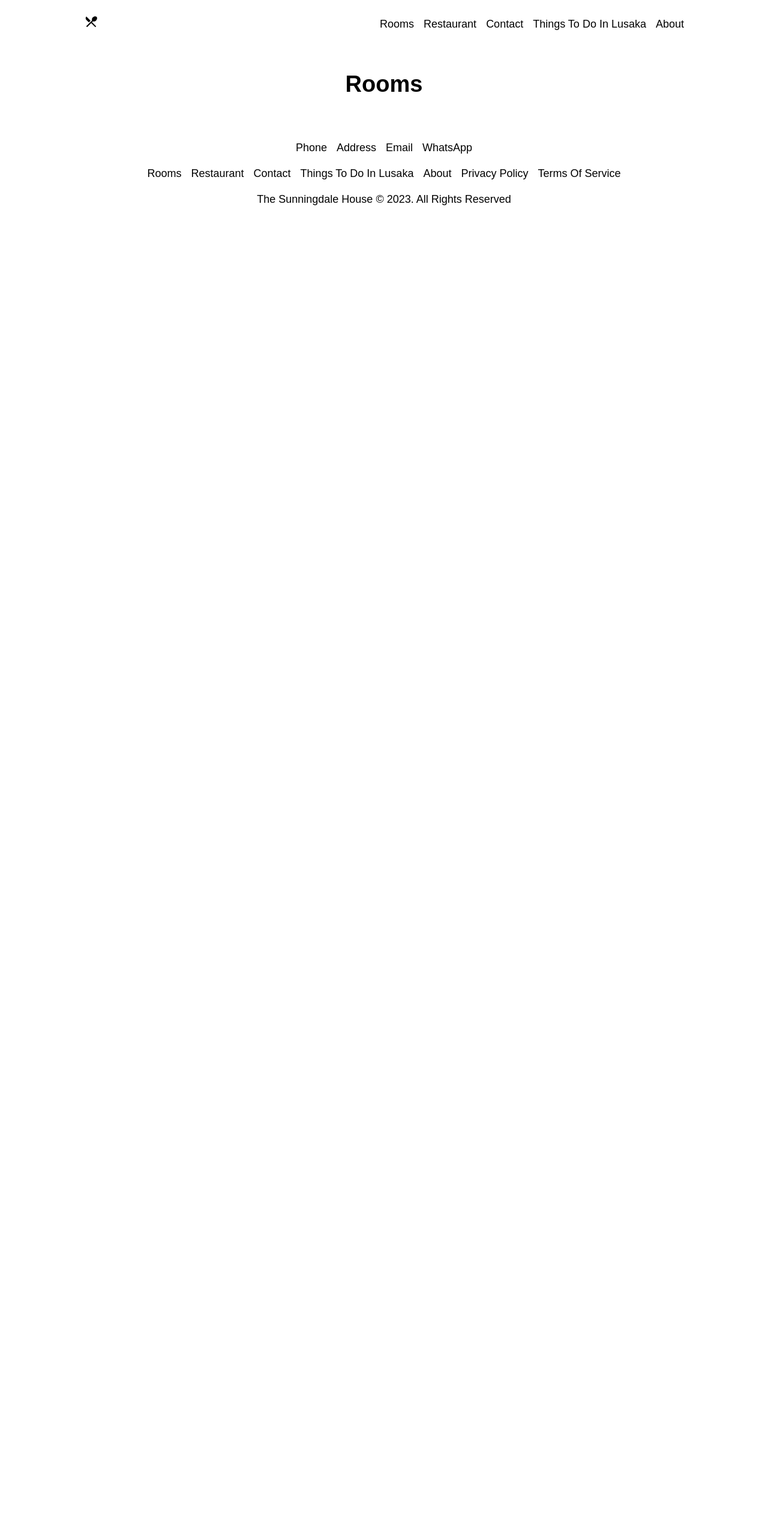
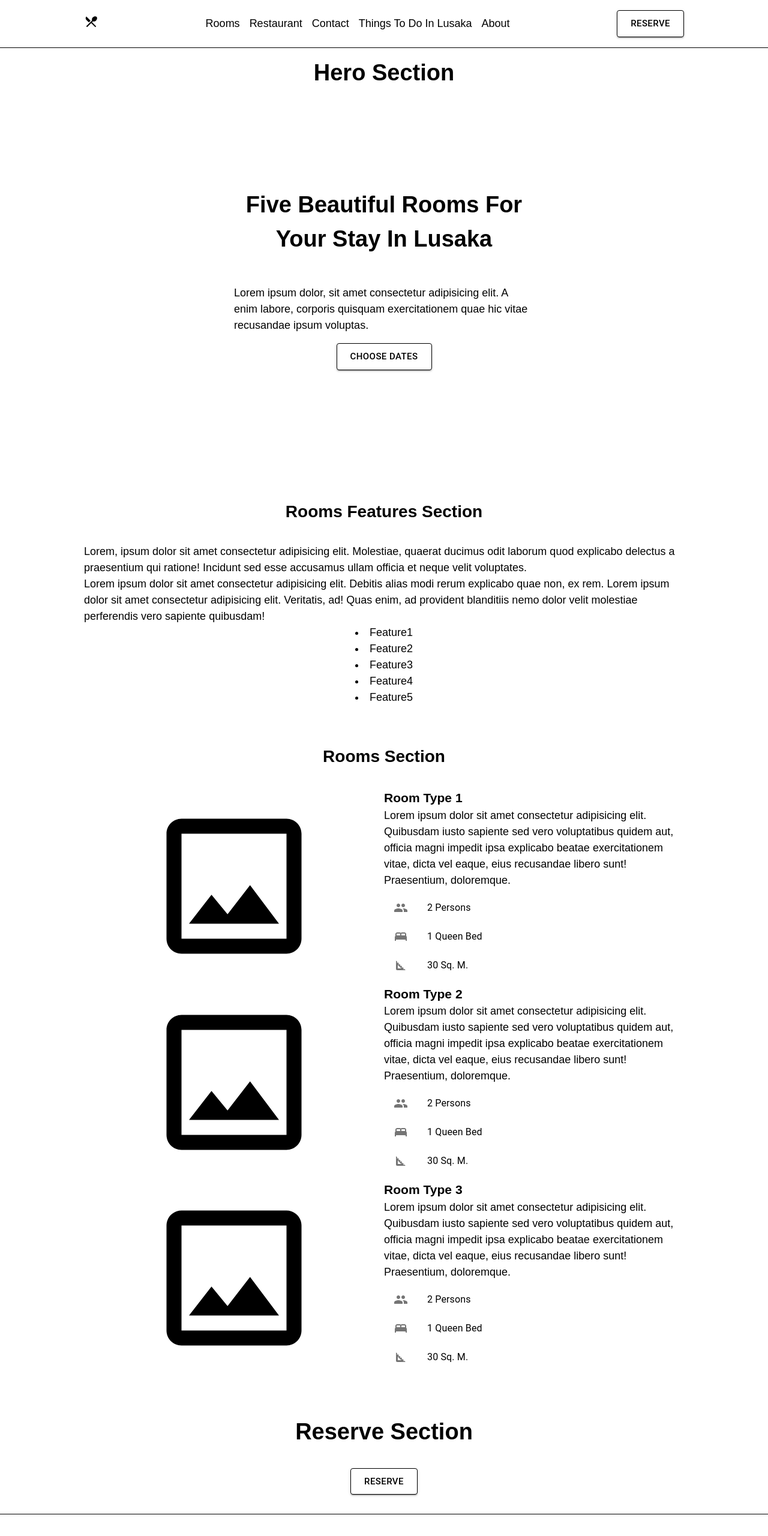
Before and after one commit to spqrod/the-sunningdale-house, a React (Create React App) app: page /rooms in a window 1280 px wide. Shown: the top 2560 px of the page at 60% size. Before the commit the page ends 800 px from the top, so only its background shows below. Built offline with nearby package versions, Linux system fonts and the light colour scheme.

Commit message:
Add rooms page structure

```diff
--- a/src/components/Header.js
+++ b/src/components/Header.js
@@ -1,6 +1,7 @@
 import { Link } from "react-router-dom";
 import LocalDiningIcon from '@mui/icons-material/LocalDining';
 import "../styles/header.css";
+import Button from "@mui/material/Button";
 
 export default function Header() {
     return (
@@ -37,6 +38,15 @@ export default function Header() {
                     </Link>
                 </li>
             </ul>
+            <div className="headerReserveButtonContainer">
+                <Button variant="contained" size="large"
+                        sx={{
+                            backgroundColor: "white",
+                            color: "black",
+                            border: "1px solid black"
+                        }}>Reserve
+                </Button>
+            </div>
         </header>
     );
 }
--- a/src/pages/Contact.js
+++ b/src/pages/Contact.js
@@ -10,7 +10,7 @@ import Button from "@mui/material/Button";
 
 export default function Contact() {
     return (
-        <main>
+        <main className="contactPage">
             <section>
                 <h1>Get In Touch!</h1>
                 <div className="contactOptionsContainer">
@@ -37,7 +37,8 @@ export default function Contact() {
                     <Button className="formButton" variant="contained" size="large"
                     sx={{
                         backgroundColor: "white",
-                        color: "black"
+                        color: "black",
+                        border: "1px solid black"
                     }}>Send Message</Button>
                 </form>
             </section>
--- a/src/pages/Restaurant.js
+++ b/src/pages/Restaurant.js
@@ -5,7 +5,7 @@ import Button from '@mui/material/Button';
 
 export default function Restaurant() {
     return (
-        <main>
+        <main className="restaurantPage">
             <section className="heroSection">
                 <h1>Hero Section</h1>
                 <div className="heroInfoContainer">
@@ -42,7 +42,7 @@ export default function Restaurant() {
             </section>
             <section className="menuSection">
                 <h2>Menu Section</h2>
-                <p>Just a text description of what we serve?</p>
+                <p>Just a text and photo description of what we serve?</p>
                 <p>Or a downloadable .pdf?</p>
                 <p>Or a dynamic menu like this one: <a href='https://www.jupiterrestaurant.nyc/menus/#dinner'>https://www.jupiterrestaurant.nyc/menus/#dinner</a></p>
             </section>
--- a/src/pages/Rooms.js
+++ b/src/pages/Rooms.js
@@ -1,8 +1,145 @@
+import List from '@mui/material/List';
+import ListItem from '@mui/material/ListItem';
+import ListItemIcon from '@mui/material/ListItemIcon';
+import ListItemText from '@mui/material/ListItemText';
+import PeopleIcon from '@mui/icons-material/People';
+import SquareFootIcon from '@mui/icons-material/SquareFoot';
+import BedIcon from '@mui/icons-material/Bed';
+import InsertPhotoOutlinedIcon from '@mui/icons-material/InsertPhotoOutlined';
+import Button from "@mui/material/Button";
+import "../styles/rooms.css";
+
 export default function Rooms() {
     return (
-        <main>
-            <section className="">
-                <h1>Rooms</h1>
+        <main className="roomsPage">
+            <section className="heroSection">
+                <h1>Hero Section</h1>
+                <div className="heroInfoContainer">
+                    <h1>Five Beautiful Rooms For Your Stay In Lusaka</h1>
+                    <p>Lorem ipsum dolor, sit amet consectetur adipisicing elit. A enim labore, corporis quisquam exercitationem quae hic vitae recusandae ipsum voluptas.</p>
+                    <Button variant="contained" size="large"
+                    sx={{
+                        backgroundColor: "white",
+                        color: "black",
+                        border: "1px solid black"
+                    }}>Choose Dates</Button>
+                </div>
+            </section>
+            <section className="roomsFeaturesSection">
+                <h2>Rooms Features Section</h2>
+                <p>Lorem, ipsum dolor sit amet consectetur adipisicing elit. Molestiae, quaerat ducimus odit laborum quod explicabo delectus a praesentium qui ratione! Incidunt sed esse accusamus ullam officia et neque velit voluptates.</p>
+                <p>Lorem ipsum dolor sit amet consectetur adipisicing elit. Debitis alias modi rerum explicabo quae non, ex rem. Lorem ipsum dolor sit amet consectetur adipisicing elit. Veritatis, ad! Quas enim, ad provident blanditiis nemo dolor velit molestiae perferendis vero sapiente quibusdam!
+                </p>
+                <ul>
+                    <li>Feature1</li>
+                    <li>Feature2</li>
+                    <li>Feature3</li>
+                    <li>Feature4</li>
+                    <li>Feature5</li>
+                </ul>
+            </section>
+            <section className="roomsSection">
+                <h2>Rooms Section</h2>
+                <div className="roomContainer">
+                    <div className="roomPhotoContainer">
+                        <InsertPhotoOutlinedIcon sx={{fontSize: "300px"}}/>
+                    </div>
+                    <div className="roomInfoContainer">
+                        <h3>Room Type 1</h3>
+                        <p>Lorem ipsum dolor sit amet consectetur adipisicing elit. Quibusdam iusto sapiente sed vero voluptatibus quidem aut, officia magni impedit ipsa explicabo beatae exercitationem vitae, dicta vel eaque, eius recusandae libero sunt! Praesentium, doloremque.
+                        </p>
+                        <List>
+                            <ListItem>
+                                <ListItemIcon>
+                                    <PeopleIcon />
+                                </ListItemIcon>
+                                <ListItemText primary="2 Persons" />
+                            </ListItem>
+                            <ListItem>
+                                <ListItemIcon>
+                                    <BedIcon />
+                                </ListItemIcon>
+                                <ListItemText primary="1 Queen Bed" />
+                            </ListItem>
+                            <ListItem>
+                                <ListItemIcon>
+                                    <SquareFootIcon />
+                                </ListItemIcon>
+                                <ListItemText primary="30 Sq. M." />
+                            </ListItem>
+                        </List>
+                    </div>
+                </div>
+                <div className="roomContainer">
+                    <div className="roomPhotoContainer">
+                        <InsertPhotoOutlinedIcon sx={{fontSize: "300px"}}/>
+                    </div>
+                    <div className="roomInfoContainer">
+                        <h3>Room Type 2</h3>
+                        <p>Lorem ipsum dolor sit amet consectetur adipisicing elit. Quibusdam iusto sapiente sed vero voluptatibus quidem aut, officia magni impedit ipsa explicabo beatae exercitationem vitae, dicta vel eaque, eius recusandae libero sunt! Praesentium, doloremque.
+                        </p>
+                        <List>
+                            <ListItem>
+                                <ListItemIcon>
+                                    <PeopleIcon />
+                                </ListItemIcon>
+                                <ListItemText primary="2 Persons" />
+                            </ListItem>
+                            <ListItem>
+                                <ListItemIcon>
+                                    <BedIcon />
+                                </ListItemIcon>
+                                <ListItemText primary="1 Queen Bed" />
+                            </ListItem>
+                            <ListItem>
+                                <ListItemIcon>
+                                    <SquareFootIcon />
+                                </ListItemIcon>
+                                <ListItemText primary="30 Sq. M." />
+                            </ListItem>
+                        </List>
+                    </div>
+                </div>
+                <div className="roomContainer">
+                    <div className="roomPhotoContainer">
+                        <InsertPhotoOutlinedIcon sx={{fontSize: "300px"}}/>
+                    </div>
+                    <div className="roomInfoContainer">
+                        <h3>Room Type 3</h3>
+                        <p>Lorem ipsum dolor sit amet consectetur adipisicing elit. Quibusdam iusto sapiente sed vero voluptatibus quidem aut, officia magni impedit ipsa explicabo beatae exercitationem vitae, dicta vel eaque, eius recusandae libero sunt! Praesentium, doloremque.
+                        </p>
+                        <List>
+                            <ListItem>
+                                <ListItemIcon>
+                                    <PeopleIcon />
+                                </ListItemIcon>
+                                <ListItemText primary="2 Persons" />
+                            </ListItem>
+                            <ListItem>
+                                <ListItemIcon>
+                                    <BedIcon />
+                                </ListItemIcon>
+                                <ListItemText primary="1 Queen Bed" />
+                            </ListItem>
+                            <ListItem>
+                                <ListItemIcon>
+                                    <SquareFootIcon />
+                                </ListItemIcon>
+                                <ListItemText primary="30 Sq. M." />
+                            </ListItem>
+                        </List>
+                    </div>
+                </div>
+            </section>
+            <section className="reserveSection">
+                <h1>Reserve Section</h1>
+                <Button variant="contained" size="large"
+                            sx={{
+                                backgroundColor: "white",
+                                color: "black",
+                                border: "1px solid black"
+                            }}>Reserve
+                </Button>
             </section>
         </main>
     );
--- a/src/styles/contact.css
+++ b/src/styles/contact.css
@@ -1,24 +1,20 @@
-.contactOptionsContainer {
+.contactPage .contactOptionsContainer {
     display: flex;
     justify-content: space-evenly;
 }
 
-.contactOptionsItem {
+.contactPage .contactOptionsItem {
     display: flex;
     flex-direction: column;
     align-items: center;
 }
 
-.contactsOptionsIcon {
-    /* font-size: large; */
-}
-
-.formSection {
+.contactPage .formSection {
     display: flex;
     justify-content: center;
 }
 
-.form {
+.contactPage .form {
     max-width: min(800px, 80vw);
     display: flex;
     justify-content: space-between;
--- a/src/styles/footer.css
+++ b/src/styles/footer.css
@@ -3,6 +3,7 @@
     flex-direction: column;
     align-items: center;
     gap: var(--small-gap);
+    border-top: 1px solid black;
 }
 
 .footerContactsContainer {
--- a/src/styles/global.css
+++ b/src/styles/global.css
@@ -22,11 +22,13 @@ h1, h2, p, span, a, div {
 h1 {
     font-size: 38px;
     text-align: center;
+    padding-bottom: var(--big-gap);
 }
 
 h2 {
     font-size: 28px;
     text-align: center;
+    padding-bottom: var(--big-gap);
 }
 
 p, a, span, div {
--- a/src/styles/header.css
+++ b/src/styles/header.css
@@ -3,17 +3,19 @@
     justify-content: space-between;
     align-items: center;
     height: var(--header-height);
+    border-bottom: 1px solid black;
 }
 
-.headerMenuContainer {
+.header .headerMenuContainer {
     display: flex;
+    align-items: center;
     gap: var(--small-gap);
 }
 
-.headerMenuItem {
+.header .headerMenuItem {
     list-style: none;
 }
 
-.headerMenuLink {
+.header .headerMenuLink {
     text-decoration: none;
 }
--- /dev/null
+++ b/src/styles/rooms.css
@@ -0,0 +1,44 @@
+.roomsPage .heroSection {
+    height: calc(100vh - var(--header-height));
+    display: grid;
+    grid-template-rows: 50px 1fr;
+    justify-content: center;
+    align-items: center;
+}
+
+.roomsPage .heroInfoContainer {
+
+    width: 500px;
+    display: flex;
+    flex-direction: column;
+    align-items: center;
+    gap: var(--small-gap);
+}
+
+.roomsPage .roomsFeaturesSection ul {
+    list-style-position: inside;
+    text-align: center;
+}
+
+.roomsPage .roomContainer {
+    display: flex;
+    justify-content: center;
+    align-items: center;
+}
+
+.roomsPage .roomPhotoContainer {
+    flex-basis: 50%;
+    display: flex;
+    justify-content: center;
+    align-items: center;
+}
+
+.roomsPage .roomInfoContainer {
+    flex-basis: 50%;
+}
+
+.roomsPage .reserveSection {
+    display: flex;
+    flex-direction: column;
+    align-items: center;
+}
```
Also changed, not shown: src/styles/restaurant.css (+8 -11 lines).
